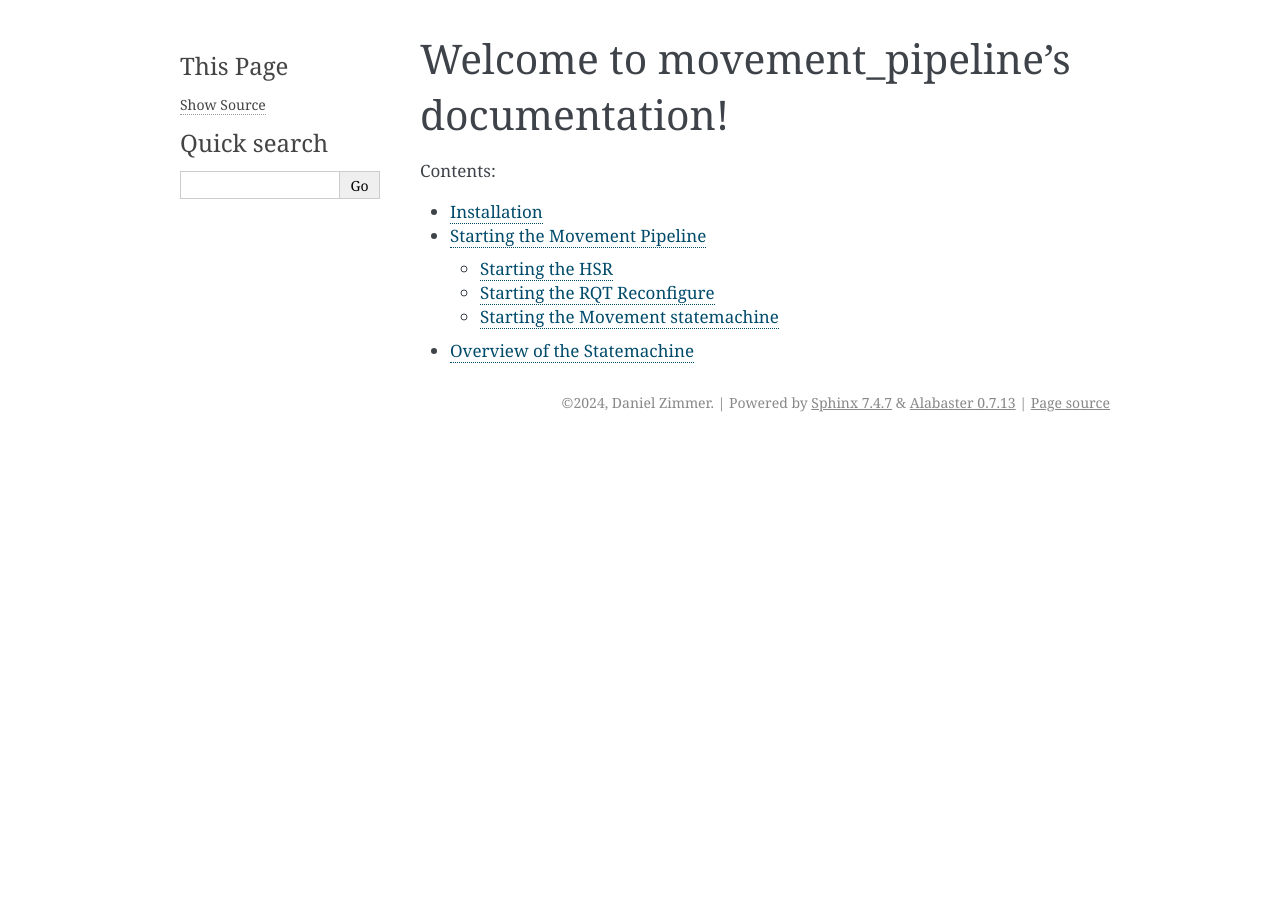
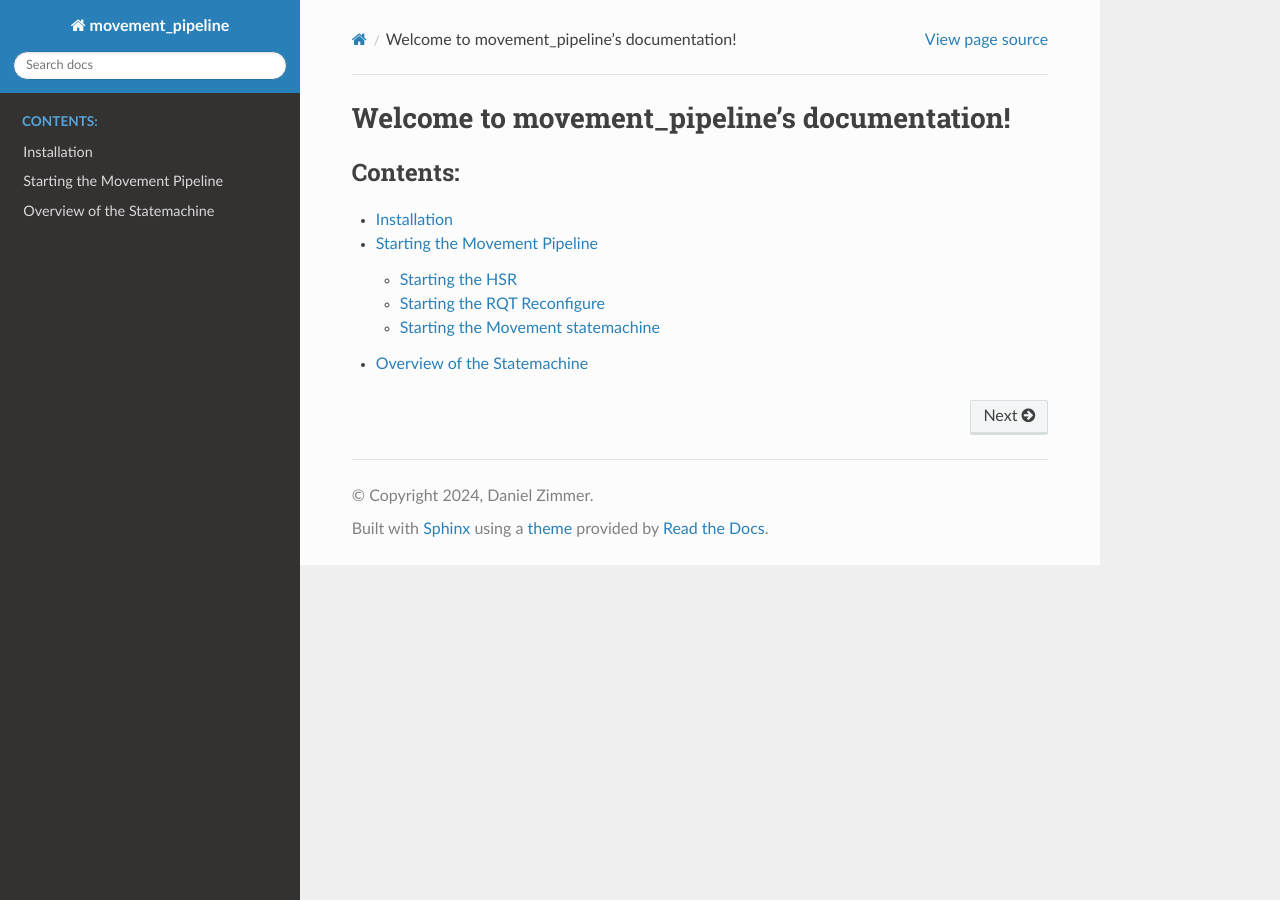
Before and after one commit to v4r-tuwien/movement_pipeline, a Sphinx documentation site: the page built from docs/index.rst, in a window 1280 px wide. Built offline with Sphinx 7.4.7 and the Read the Docs theme 2.0.0, drawn with Linux system fonts in a browser that asks for light colours.

Commit message:
Updated conf.py

```diff
--- a/docs/conf.py
+++ b/docs/conf.py
@@ -13,7 +13,13 @@
 # -- General configuration ---------------------------------------------------
 # https://www.sphinx-doc.org/en/master/usage/configuration.html#general-configuration
 
-extensions = []
+extensions = [
+    "sphinx_copybutton",      # adds a copy button to code blocks
+    "sphinx.ext.autodoc",     # include docstrings from modules
+    "sphinx.ext.autosummary", # create summaries of modules, aka API docs
+    "sphinx.ext.napoleon",    # support for Google and numpy-style docstrings
+    "sphinx_rtd_theme"
+]
 
 templates_path = ['_templates']
 exclude_patterns = ['_build', 'Thumbs.db', '.DS_Store']
@@ -23,5 +29,5 @@
 # -- Options for HTML output -------------------------------------------------
 # https://www.sphinx-doc.org/en/master/usage/configuration.html#options-for-html-output
 
-html_theme = 'alabaster'
-html_static_path = ['_static']
+html_theme = "sphinx_rtd_theme"
+html_static_path = ["_static"]
```
